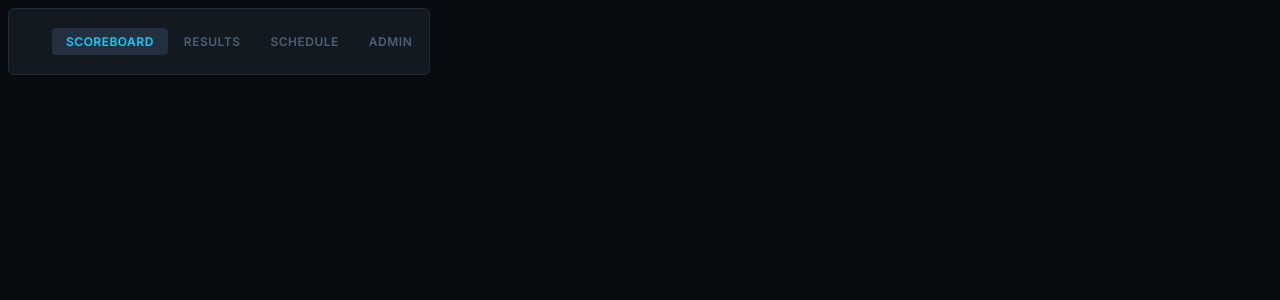
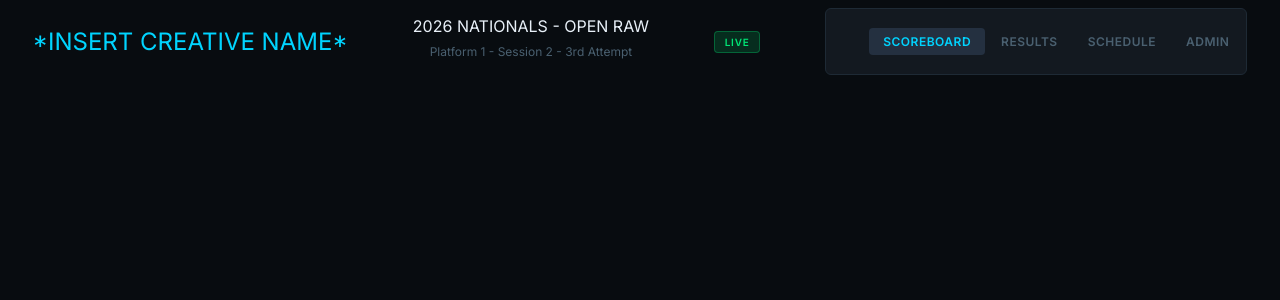
Before and after one commit to kbongco/meet-lifting-track, a Next.js app: page / in a window 1280 px wide. Shown: the top 300 px of the page. Built offline with nearby package versions, Linux system fonts and the light colour scheme.

Commit message:
added header css

```diff
--- a/Components/layout/Header/Header.scss
+++ b/Components/layout/Header/Header.scss
@@ -0,0 +1,41 @@
+@import "../../../app/styles/globals.scss";
+@import "../../../app/styles/variables.scss";
+
+.chbi-lifting-header-container {
+  display: flex;
+  gap: 1rem;
+  justify-content: space-around;
+
+  .chbi-lifting-app-name{
+    display: flex;
+    align-items: center;
+  }
+
+  .chbi-lifting-logo {
+    font-size: 1.5rem;
+    color: $color-accent;
+    font-family: $font-body;
+    text-transform: uppercase;
+  }
+
+  .chbi-lifting-meet-container {
+    .chbi-lifting-meet-name {
+      margin-top: 0.5rem;
+      margin-bottom: 0.5rem;
+      text-transform: uppercase;
+      font-size: 16px;
+    }
+    .chbi-lifting-sub-header-name {
+      margin-top: 0.5rem;
+      margin-bottom: 0;
+      font-size: 12px;
+      text-align: center;
+      color: $color-text-muted;
+    }
+  }
+
+  .chbi-lifting-header-badge-container {
+    display:flex;
+    align-items: center;
+  }
+}
--- a/Components/layout/Header/Header.tsx
+++ b/Components/layout/Header/Header.tsx
@@ -0,0 +1,25 @@
+import Badge from "@/Components/ui/Badge/Badge";
+import NavTabs from "../NavTabs/Navtabs";
+import './Header.scss';
+
+export default function Header() {
+  return (
+    <>
+      <div className='chbi-lifting-header-container'>
+        <div className='chbi-lifting-app-name'>
+          <span className='chbi-lifting-logo'>*insert creative name*</span>
+        </div>
+        <div className='chbi-lifting-meet-container'>
+          <span>
+            <p className='chbi-lifting-meet-name'>2026 Nationals - Open Raw</p>
+            <p className='chbi-lifting-sub-header-name'>Platform 1 - Session 2 - 3rd Attempt</p>
+          </span>
+        </div>
+        <div className='chbi-lifting-header-badge-container'>
+          <Badge badgeType="success">Live</Badge>
+        </div>
+        <NavTabs />
+      </div>
+    </>
+  );
+}
--- a/app/page.tsx
+++ b/app/page.tsx
@@ -11,6 +11,7 @@ import FormSelect from "@/Components/ui/Form/FormSelect";
 import { useState } from "react";
 import Toggle from "@/Components/ui/Toggle/Toggle";
 import NavTabs from "@/Components/layout/NavTabs/Navtabs";
+import Header from "@/Components/layout/Header/Header";
 export default function Home() {
   const weightUnitOptions: Options[] = [
   { label: 'Kilograms (kg)', value: 'kg' },
@@ -21,7 +22,8 @@ export default function Home() {
 
   return (
     <div>
-      <NavTabs/>
+      <Header/>
+      {/* <NavTabs/> */}
       {/* <h1 className="test">Test</h1>
       <Button buttonStyle={"good"}>Good Lift</Button>
       <Button buttonStyle={"bad"}>No Lift</Button>
```
